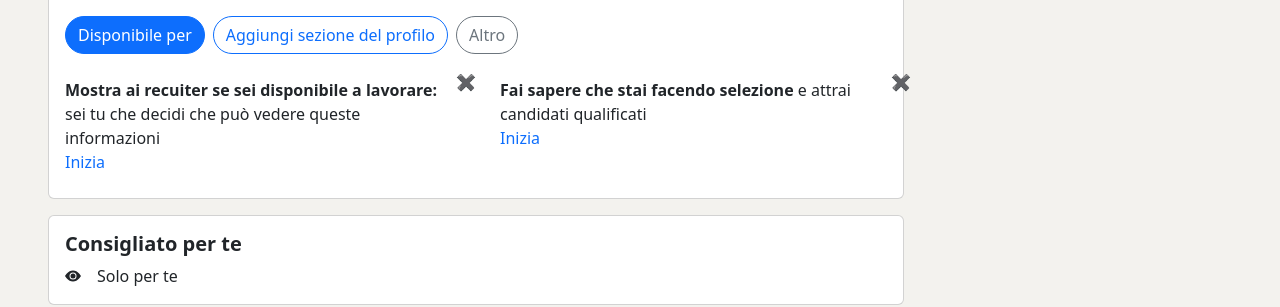
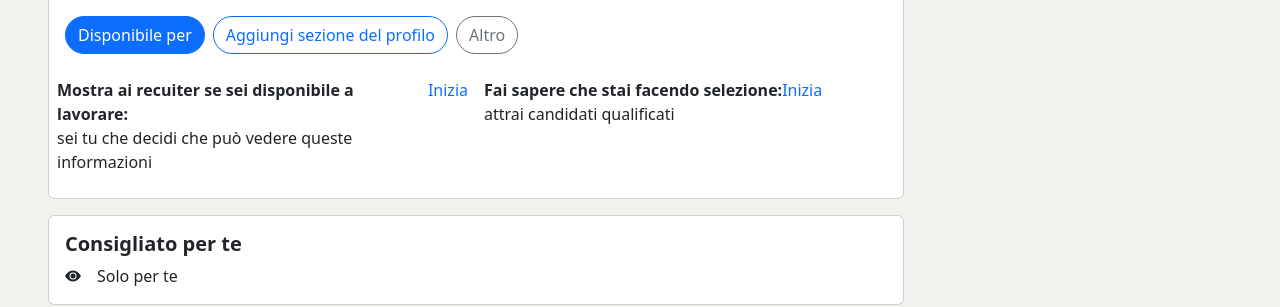
Before and after one commit to Dev-In-Wonderland/build-week-3, a React (Create React App) app: page /Me/me in a window 1280 px wide. Shown: the part 528-835 px from the top of the page. Built offline with nearby package versions, Linux system fonts and the light colour scheme; no server answers.

Commit message:
sdfcgvhbjnkm

```diff
--- a/src/components/jumbotron.jsx
+++ b/src/components/jumbotron.jsx
@@ -82,11 +82,15 @@ const Jumbotron = () => {
         <Col xs={9}>
           <Card className="d-flex flex-column  m-3  ">
             <Card.Body>
+              {/* <Card.Img variant="top" src="holder.js/100px180" /> */}
 
-
-            {/* <Card.Img variant="top" src="holder.js/100px180" /> */}
-
-            <Card.Img src={"https://cdn.discordapp.com/attachments/1079690207714103310/1083419534075117619/Screenshot_2023-03-09_alle_17.00.45.png"} className="background ms-4  img-fluid " alt="immagine del background" />
+              <Card.Img
+                src={
+                  "https://cdn.discordapp.com/attachments/1079690207714103310/1083419534075117619/Screenshot_2023-03-09_alle_17.00.45.png"
+                }
+                className="background ms-4  img-fluid "
+                alt="immagine del background"
+              />
               <img
                 src={param.userId == "me" ? profile.image : currentprofile.image}
                 className="profilo"
@@ -102,7 +106,12 @@ const Jumbotron = () => {
                     <span className="fls text-secondary ">Foto</span>
                   </label>
 
-                  <Button onClick={handleSubmit} variant="primary" type="submit" className="d-block  fsl ms-3 rounded-pill">
+                  <Button
+                    onClick={handleSubmit}
+                    variant="primary"
+                    type="submit"
+                    className="d-block  fsl ms-3 rounded-pill"
+                  >
                     Salva immagine
                   </Button>
                 </div>
@@ -128,25 +137,23 @@ const Jumbotron = () => {
               </div>
             </Card.Body>
 
-            <Row className="w-100 cols-2 ms-2 pb-3">
-              <Col className="p-2 w-50 ">
-                {" "}
+            <div className=" d-flex justify-content-between w-100 cols-2 pb-3">
+              <div className="d-flex p-2 w-50  ">
                 <p className="m-0 p-0">
-                  <strong>Mostra ai recuiter se sei disponibile a lavorare:</strong> sei tu che decidi che può vedere
-                  queste informazioni
+                  <strong>Mostra ai recuiter se sei disponibile a lavorare:</strong>
+                  <br /> sei tu che decidi che può vedere queste informazioni
                 </p>
                 <a className="text-decoratione-none text-primary">Inizia</a>
-              </Col>
-              ✖️
-              <Col className="p-2 ms-3 w-50 ">
+              </div>
+
+              <div className="d-flex p-2 w-50 ">
                 <p className="m-0 p-0">
-                  <strong>Fai sapere che stai facendo selezione </strong>e attrai candidati qualificati
+                  <strong>Fai sapere che stai facendo selezione: </strong>
+                  <br /> attrai candidati qualificati
                 </p>
-
-                <a className="text-decoratione-none">Inizia</a>
-              </Col>
-              ✖️
-            </Row>
+                <a className="text-decoratione-none text-primary">Inizia</a>
+              </div>
+            </div>
           </Card>
 
           <Card className="d-flex m-3 position-relative">
@@ -172,7 +179,7 @@ const Jumbotron = () => {
                 </div>
               </Card.Title>
 
-             {profile._id && <Esperienze/> }
+              {profile._id && <Esperienze />}
             </Card.Body>
           </Card>
         </Col>
```
